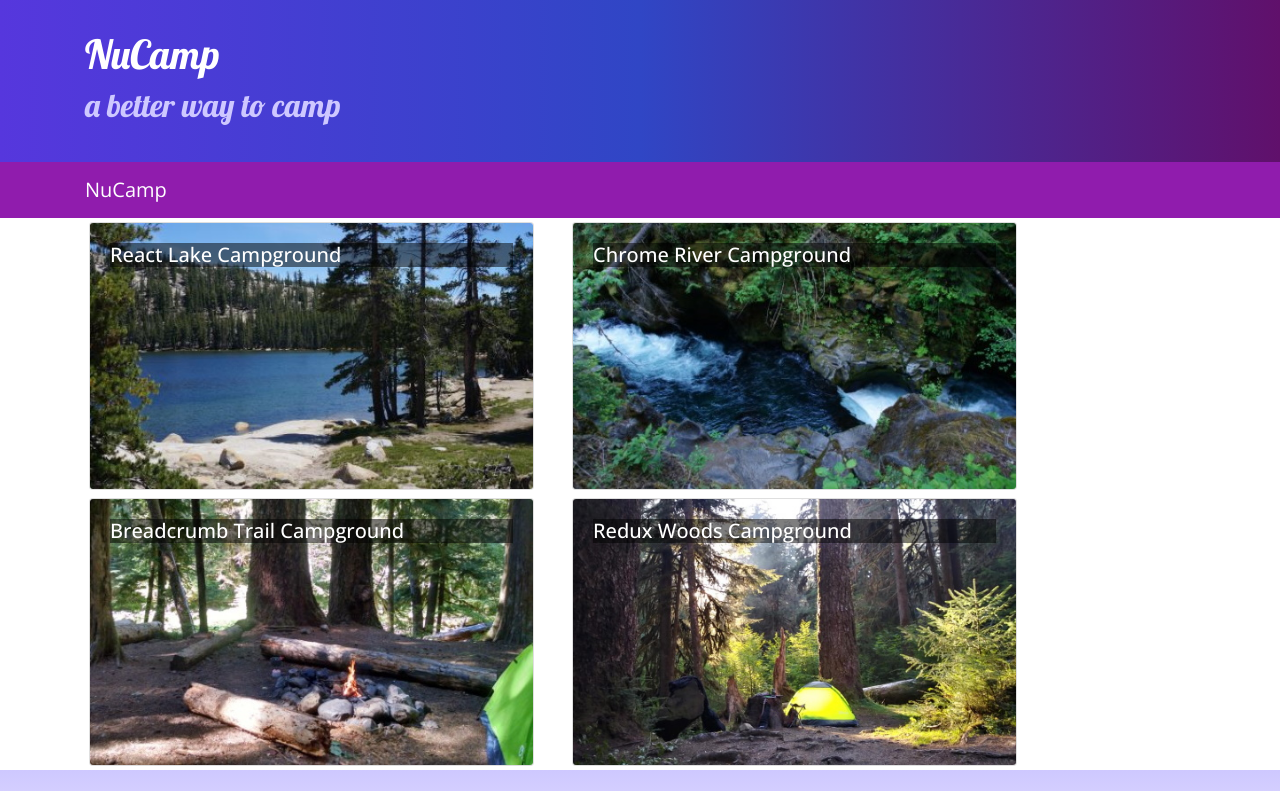
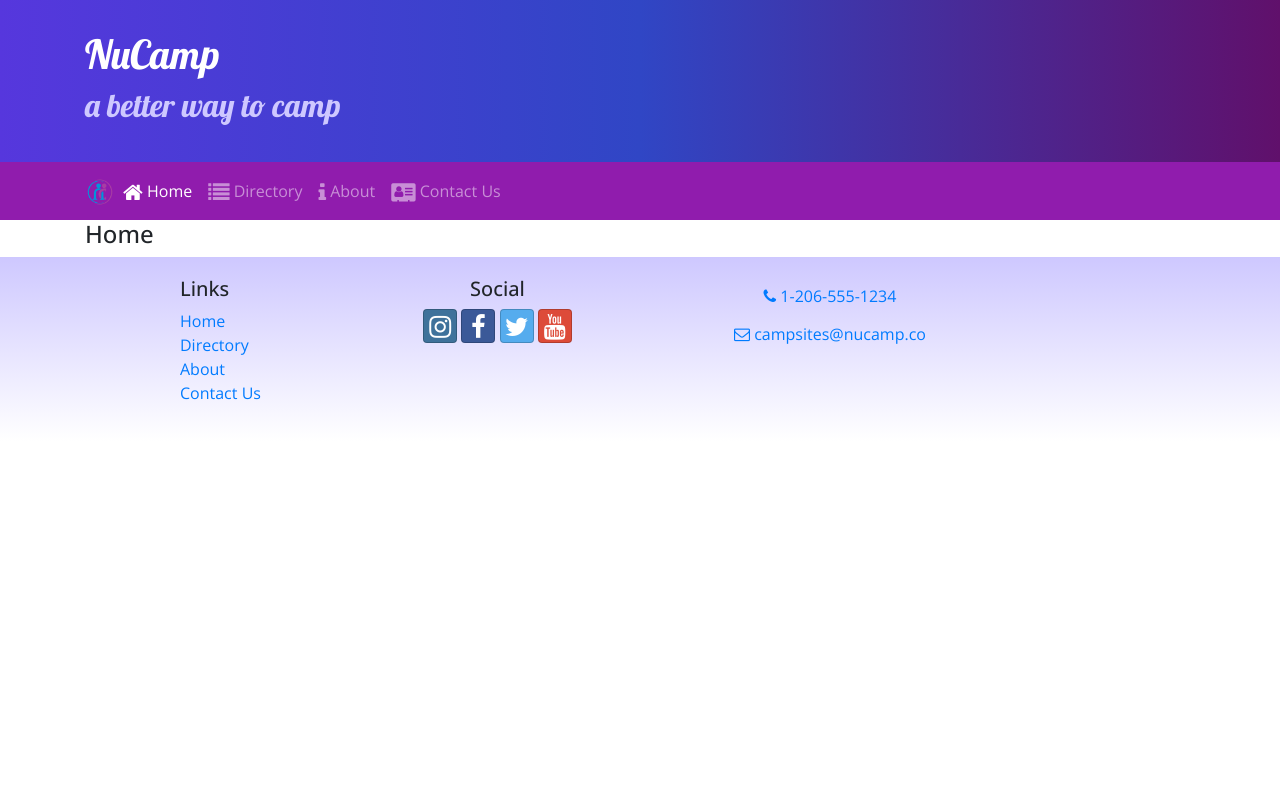
Before and after one commit to 8JME/Nu-Camp, a React (Create React App) app: page /home in a window 1280 px wide. Shown: the top 791 px of the page. Built offline with nearby package versions, Linux system fonts and the light colour scheme.

Commit message:
React Router added, Updates to footer and header

```diff
--- a/src/components/DirectoryComponent.js
+++ b/src/components/DirectoryComponent.js
@@ -1,9 +1,9 @@
 import React from 'react';
 import { Card, CardImg, CardImgOverlay, CardTitle } from 'reactstrap';
 
-function RenderDirectoryItem({ campsite, onClick }) {
+function RenderDirectoryItem({ campsite }) {
     return (
-        <Card onClick={ () => onClick(campsite.id) } >
+        <Card>
             <CardImg width="100%" src={ campsite.image } alt={ campsite.name } />
             <CardImgOverlay>
                 <CardTitle>
@@ -18,7 +18,7 @@
     const directory = props.campsites.map(campsite => {
         return (
             <div key={ campsite.id } className="col-md-5 m-1" >
-                <RenderDirectoryItem campsite={ campsite } onClick={ props.onClick } />
+                <RenderDirectoryItem campsite={ campsite } />
             </div>
         );
     });
--- a/src/components/FooterComponent.js
+++ b/src/components/FooterComponent.js
@@ -1,4 +1,5 @@
 import React from 'react';
+import { Link } from 'react-router-dom';
 
 function Footer(props) {
     return (
@@ -8,10 +9,10 @@
                     <div className="col-4 col-sm-2 offset-1">
                         <h5>Links</h5>
                         <ul className="list-unstyled">
-                            <li><a href="#">Home</a></li>
-                            <li><a href="#">About</a></li>
-                            <li><a href="#">Directory</a></li>
-                            <li><a href="#">Contact</a></li>
+                            <li><Link to="/home">Home</Link></li>
+                            <li><Link to="/directory">Directory</Link></li>
+                            <li><Link to="/aboutus">About</Link></li>
+                            <li><Link to="/contactus">Contact Us</Link></li>
                         </ul>
                     </div>
                     <div className="col-6 col-sm-3 text-center">
--- a/src/components/HeaderComponent.js
+++ b/src/components/HeaderComponent.js
@@ -1,7 +1,20 @@
 import React, { Component } from 'react';
-import { Navbar, NavbarBrand, Jumbotron } from 'reactstrap';
+import { Nav, Navbar, NavbarBrand,NavbarToggler, Collapse, NavItem, Jumbotron } from 'reactstrap';
+import { NavLink } from 'react-router-dom';
 
 class Header extends Component {
+    constructor(props){
+        super(props);
+        this.toggleNav = this.toggleNav.bind(this);
+        this.state = {
+            isNavOpen: false
+        };
+    }
+
+    toggleNav(){
+        this.setState({ isNavOpen: !this.state.isNavOpen });
+    }
+
     render(){
         return (
             <React.Fragment>
@@ -17,11 +30,36 @@
                         </div>
                     </div>
                 </Jumbotron>
-                <Navbar dark sticky="top">
+                <Navbar dark sticky="top" expand="md">
                     <div className="container">
-                        <NavbarBrand href="/">
-                            NuCamp
+                        <NavbarBrand className="mr-auto" href="/">
+                            <img src="/assets/images/logo.png" height="30" width="30" alt="NuCamp Logo" />
                         </NavbarBrand>
+                        <NavbarToggler onClick={this.toggleNav} />
+                        <Collapse isOpen={ this.state.isNavOpen} navbar>
+                            <Nav navbar>
+                                <NavItem>
+                                    <NavLink className="nav-link" to="/home">
+                                        <i className="fa fa-home fa-lg" /> Home
+                                    </NavLink>
+                                </NavItem>
+                                <NavItem>
+                                    <NavLink className="nav-link" to="/directory">
+                                        <i className="fa fa-list fa-lg" /> Directory
+                                    </NavLink>
+                                </NavItem>
+                                <NavItem>
+                                    <NavLink className="nav-link" to="/aboutus">
+                                        <i className="fa fa-info fa-lg" /> About
+                                    </NavLink>
+                                </NavItem>
+                                <NavItem>
+                                    <NavLink className="nav-link" to="/contactus">
+                                        <i className="fa fa-address-card fa-lg" /> Contact Us
+                                    </NavLink>
+                                </NavItem>
+                            </Nav>
+                        </Collapse>
                     </div>
                 </Navbar>
             </React.Fragment>
--- a/src/components/MainComponent.js
+++ b/src/components/MainComponent.js
@@ -1,5 +1,7 @@
 import React, { Component } from 'react';
 import Header from './HeaderComponent';
+import { Switch, Route, Redirect } from 'react-router-dom';
+import Home from './HomeComponent';
 import Directory from './DirectoryComponent';
 import CampsiteInfo from './CampsiteInfoComponent'
 import { CAMPSITES } from '../shared/campsites';
@@ -10,20 +12,24 @@
         super(props);
         this.state = {
             campsites: CAMPSITES,
-            selectedCampsite: null,
         };
     }
 
-    onCampsiteSelect(campsiteId) {
-        this.setState({ selectedCampsite: campsiteId });
-    }
+    render(){
 
-    render(){
+        const HomePage = () => {
+            return (
+                <Home />
+            );
+        }
         return (
             <div>
                 <Header />
-                <Directory campsites={ this.state.campsites } onClick={campsiteId => this.onCampsiteSelect(campsiteId) } />
-                <CampsiteInfo campsite={ this.state.campsites.filter(campsite => campsite.id === this.state.selectedCampsite)[0] } />
+                <Switch>
+                <Route path="/home" component={ HomePage } />
+                <Route exact path='/directory' render={() => <Directory campsites={ this.state.campsites }  />} />
+                <Redirect to="/home" />
+                </Switch>
                 <Footer />
             </div>
         );
```
